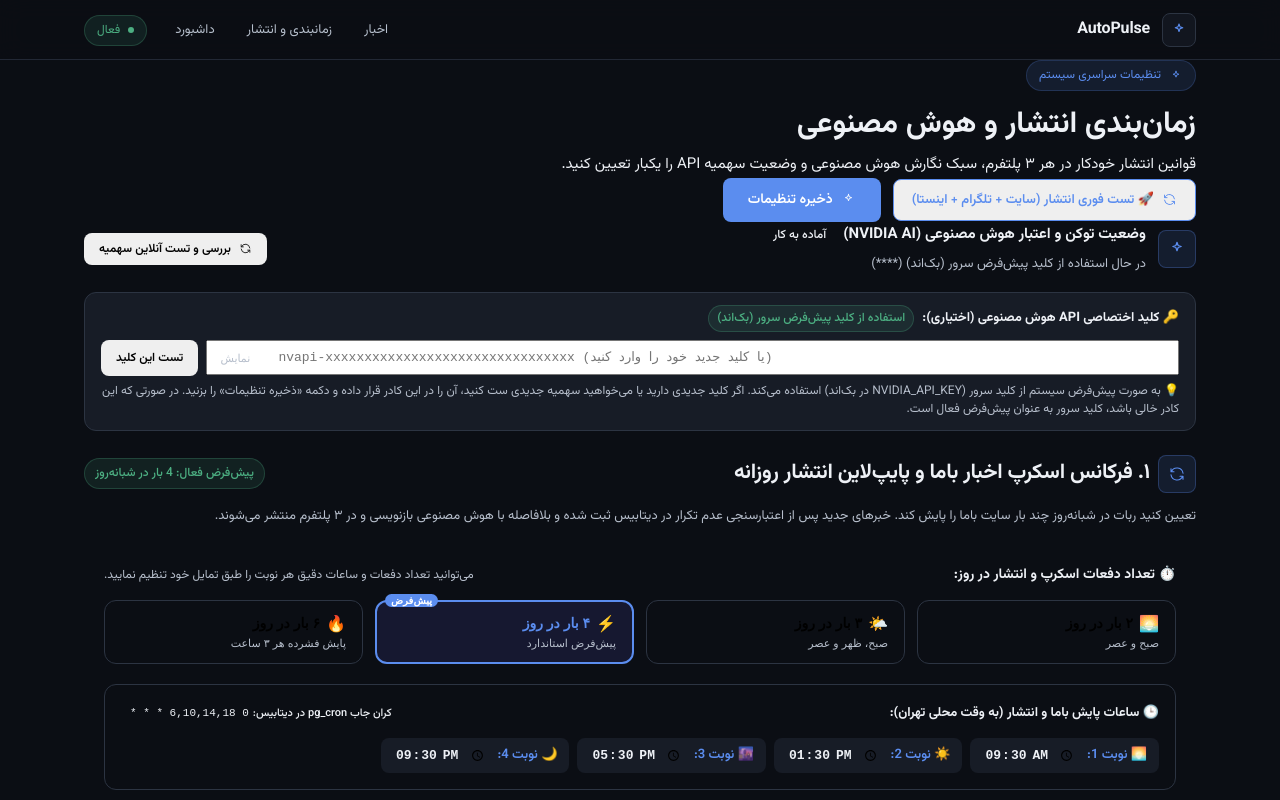
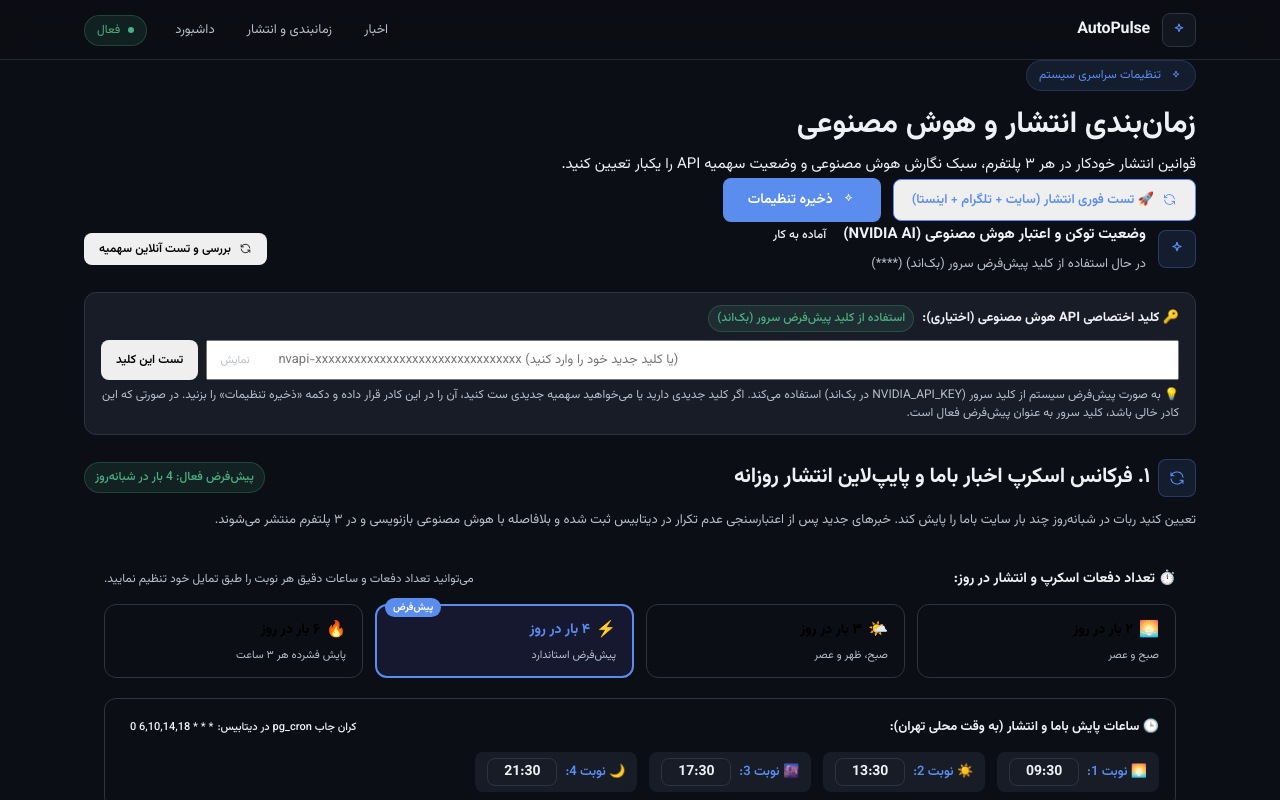
Before and after one commit to AsmaEbadati/AtuoPulseNews, a Next.js app: page /schedule in a window 1280 px wide. Shown: the top 800 px of the page. Built offline with nearby package versions, Linux system fonts and the light colour scheme; no server answers; the database is empty.

Commit message:
style: unify Vazirmatn font across all inputs, buttons, frequency controls, and 24h schedule times

```diff
--- a/app/globals.css
+++ b/app/globals.css
@@ -75,6 +75,20 @@
 }
 
 /* ─── Reset ─── */
+/* تضمین اعمال سراسری و بدون استثنای فونت واحد Vazirmatn در کل سایت */
+*, *::before, *::after {
+  font-family: inherit;
+}
+html, body {
+  font-family: var(--font-main), 'Vazirmatn', system-ui, -apple-system, sans-serif !important;
+}
+button, input, select, textarea, optgroup {
+  font-family: var(--font-main), 'Vazirmatn', system-ui, -apple-system, sans-serif !important;
+}
+code, kbd, samp {
+  font-family: var(--font-main), 'Vazirmatn', monospace !important;
+}
+
 *, *::before, *::after { box-sizing: border-box; margin: 0; padding: 0; }
 html { direction: rtl; scroll-behavior: smooth; -webkit-text-size-adjust: 100%; }
 body {
--- a/app/schedule/ScheduleClient.tsx
+++ b/app/schedule/ScheduleClient.tsx
@@ -662,6 +662,7 @@ export default function ScheduleClient({ initialSettings, items }: Props) {
                     type="button"
                     onClick={() => handleSelectFrequency(opt.times)}
                     style={{
+                      fontFamily: "var(--font-main)",
                       padding: "var(--space-3) var(--space-4)",
                       borderRadius: "var(--radius-md)",
                       border: isSelected ? "2px solid var(--color-primary)" : "1px solid var(--color-border-2)",
@@ -675,13 +676,14 @@ export default function ScheduleClient({ initialSettings, items }: Props) {
                     {opt.recommended && (
                       <span
                         style={{
+                          fontFamily: "var(--font-main)",
                           position: "absolute",
                           left: "8px",
                           top: "-8px",
                           background: "var(--color-primary)",
                           color: "#fff",
                           fontSize: "10px",
-                          padding: "1px 6px",
+                          padding: "2px 8px",
                           borderRadius: "999px",
                           fontWeight: 700,
                         }}
@@ -691,11 +693,11 @@ export default function ScheduleClient({ initialSettings, items }: Props) {
                     )}
                     <div style={{ display: "flex", alignItems: "center", gap: "6px", marginBottom: "4px" }}>
                       <span style={{ fontSize: "16px" }}>{opt.icon}</span>
-                      <span style={{ fontWeight: 700, fontSize: "14px", color: isSelected ? "var(--color-primary)" : "var(--color-text-1)" }}>
+                      <span style={{ fontFamily: "var(--font-main)", fontWeight: 700, fontSize: "14px", color: isSelected ? "var(--color-primary)" : "var(--color-text-1)" }}>
                         {opt.label}
                       </span>
                     </div>
-                    <div style={{ fontSize: "11px", color: "var(--color-text-2)" }}>{opt.desc}</div>
+                    <div style={{ fontFamily: "var(--font-main)", fontSize: "11px", color: "var(--color-text-2)" }}>{opt.desc}</div>
                   </button>
                 );
               })}
@@ -715,12 +717,12 @@ export default function ScheduleClient({ initialSettings, items }: Props) {
               <div style={{ fontSize: "13px", fontWeight: 700, color: "var(--color-text-1)", display: "flex", alignItems: "center", gap: "6px" }}>
                 <span>🕒 ساعات پایش باما و انتشار (به وقت محلی تهران):</span>
               </div>
-              <span className="badge badge--neutral" style={{ fontSize: "11px" }}>
-                کران جاب pg_cron در دیتابیس: <code>{scrapeConfig.cron_expression}</code>
+              <span className="badge badge--neutral" style={{ fontSize: "11px", fontFamily: "var(--font-main)" }}>
+                کران جاب pg_cron در دیتابیس: <code style={{ fontFamily: "var(--font-main)", direction: "ltr", display: "inline-block" }}>{scrapeConfig.cron_expression}</code>
               </span>
             </div>
 
-            <div style={{ display: "flex", flexWrap: "wrap", gap: "var(--space-2)", alignItems: "center" }}>
+            <div style={{ display: "flex", flexWrap: "wrap", gap: "var(--space-3)", alignItems: "center" }}>
               {scrapeConfig.schedule_times.map((time, idx) => (
                 <div
                   key={idx}
@@ -734,14 +736,27 @@ export default function ScheduleClient({ initialSettings, items }: Props) {
                     border: "1px solid var(--color-border-1)",
                     fontSize: "13px",
                     fontWeight: 600,
-                  }}
-                >
-                  <span style={{ color: "var(--color-primary)" }}>
+                    fontFamily: "var(--font-main)",
+                  }}
+                >
+                  <span style={{ color: "var(--color-primary)", fontFamily: "var(--font-main)" }}>
                     {idx === 0 ? "🌅" : idx === 1 ? "☀️" : idx === 2 ? "🌆" : idx === 3 ? "🌙" : "⏰"} نوبت {idx + 1}:
                   </span>
+                  <div
+                    style={{
+                      display: "inline-flex",
+                      alignItems: "center",
+                      background: "var(--color-surface-1)",
+                      border: "1px solid var(--color-border-2)",
+                      borderRadius: "var(--radius-sm)",
+                      padding: "2px 8px",
+                    }}
+                  >
                     <input
-                    type="time"
+                      type="text"
                       value={time}
+                      maxLength={5}
+                      placeholder="09:30"
                       onChange={(e) => {
                         const newTimes = [...scrapeConfig.schedule_times];
                         newTimes[idx] = e.target.value;
@@ -751,12 +766,17 @@ export default function ScheduleClient({ initialSettings, items }: Props) {
                         border: "none",
                         background: "transparent",
                         color: "var(--color-text-1)",
+                        fontFamily: "var(--font-main)",
                         fontWeight: 700,
-                      fontSize: "13px",
-                      cursor: "pointer",
-                      padding: "0 2px",
+                        fontSize: "14px",
+                        width: "52px",
+                        textAlign: "center",
+                        direction: "ltr",
+                        padding: 0,
+                        outline: "none",
                       }}
                     />
+                  </div>
                 </div>
               ))}
             </div>
```
Also changed, not shown: 1 other file (tests, documents, lock files or other folders). Lines whose indentation alone changed are shown as unchanged.
